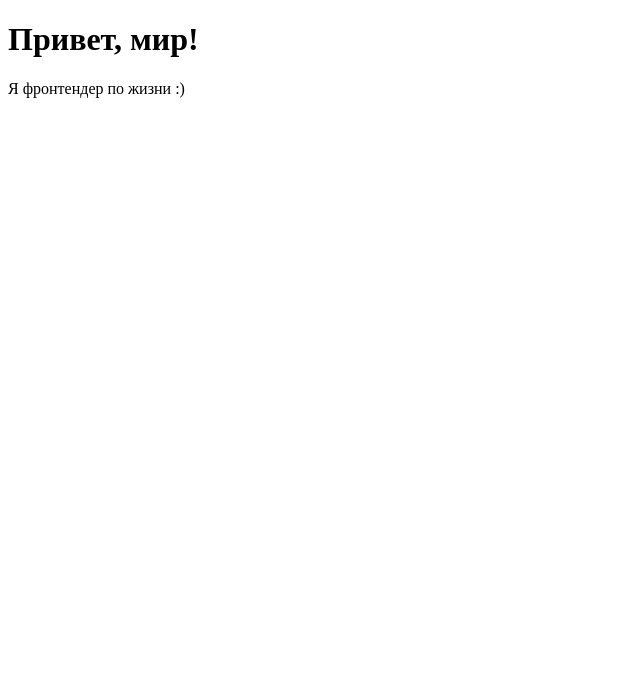
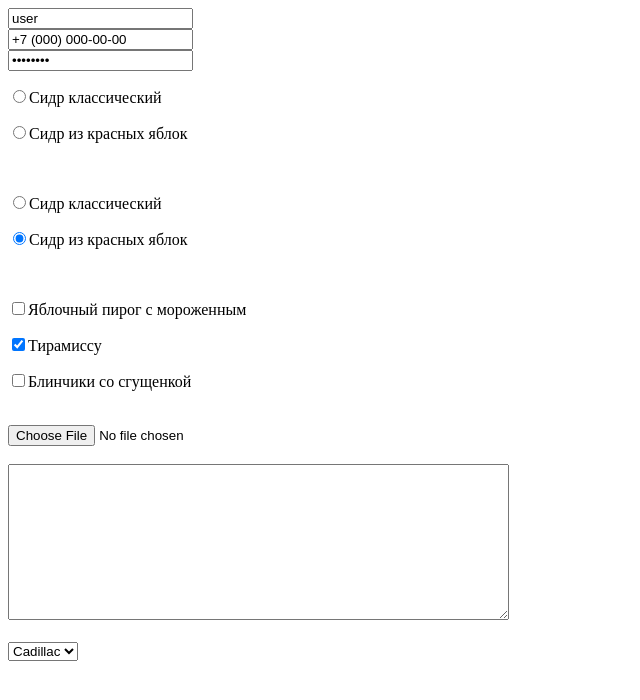
Before and after one commit to Julypest97/First-pet-project, a plain HTML site: page My_first_project/index.html in a window 1280 px wide. Shown: the whole page, without its empty margins (0-640 px from the left). Drawn offline with Linux system fonts and the light colour scheme.

Commit message:
Add files via upload

```diff
--- a/My_first_project/index.html
+++ b/My_first_project/index.html
@@ -1,17 +1,52 @@
-<!--Сообщаей браузеру, как стоит обрабатывать эту страницу-->
 <!DOCTYPE html>
-<!--Оболочка содержимого, указываем язык содержимого-->
 <html lang="ru">
-    <!--Заголовок страницы, контейнер для других важных данных (не отображается)-->
-    <head>
-        <!--Заголовок страницы-->
-        <title>Test website</title>
-        <!--Кодировка страницы-->
-        <meta http-equiv="Content-type" content="text/HTML; charset=UTF8" />
-    </head>
-    <!--Отображаемое "тело" страницы-->
-    <body>
-        <h1>Привет, мир!</h1>
-        <p>Я фронтендер по жизни :)</p>
-    </body>
+<head>
+    <meta charset="UTF-8">
+    <meta http-equiv="X-UA-Compatible" content="IE=edge">
+    <meta name="viewport" content="width=device-width, initial-scale=1.0">
+    <title>Теги для контента. Часть №3 (формы)</title>
+</head>
+<body>
+    <form action="#" method="get" enctype="multipart/form-data"></form>
+    <div>
+        <input type="text" name="username" value="user">
+    </div>
+    <div>
+        <input type="tel" name="phone" value="+7 (000) 000-00-00">
+    </div>
+    <div>
+        <input type="password" name="userpass" value="password">
+    </div>
+    <div>
+        <p><input checked type="radio" name="cider" value="yellow">Сидр классический</p>
+        <p><input type="radio" name="cider" value="rose">Сидр из красных яблок</p>
+    </div>
+    <br>
+    <div>
+        <p><input type="radio" name="cider" value="yellow">Сидр классический</p>
+        <p><input checked type="radio" name="cider" value="rose">Сидр из красных яблок</p>
+    </div>
+    <br>
+    <div>
+        <p><input type="checkbox" name="Dessert" value="apple_pie">Яблочный пирог с мороженным</p>
+        <p><input checked type="checkbox" name="Dessert2" value="tiramissu">Тирамиссу</p>
+        <p><input type="checkbox" name="Dessert3" value="pancakes">Блинчики со сгущенкой</p>
+    </div>
+    <br>
+    <div>
+        <input type="file" name="photo">
+    </div>
+    <br>
+    <div>
+        <textarea name="comment" cols="60" rows="10"></textarea>
+    </div>
+    <br>
+    <div>
+        <select name="car">
+            <option value="bmw">BMW</option>
+            <option value="audi">Audi</option>
+            <option selected value="Cadillac">Cadillac</option>
+        </select>
+    </div>
+</body>
 </html>
```
Also changed, not shown: My_first_project/img/spring.jpg (added).
